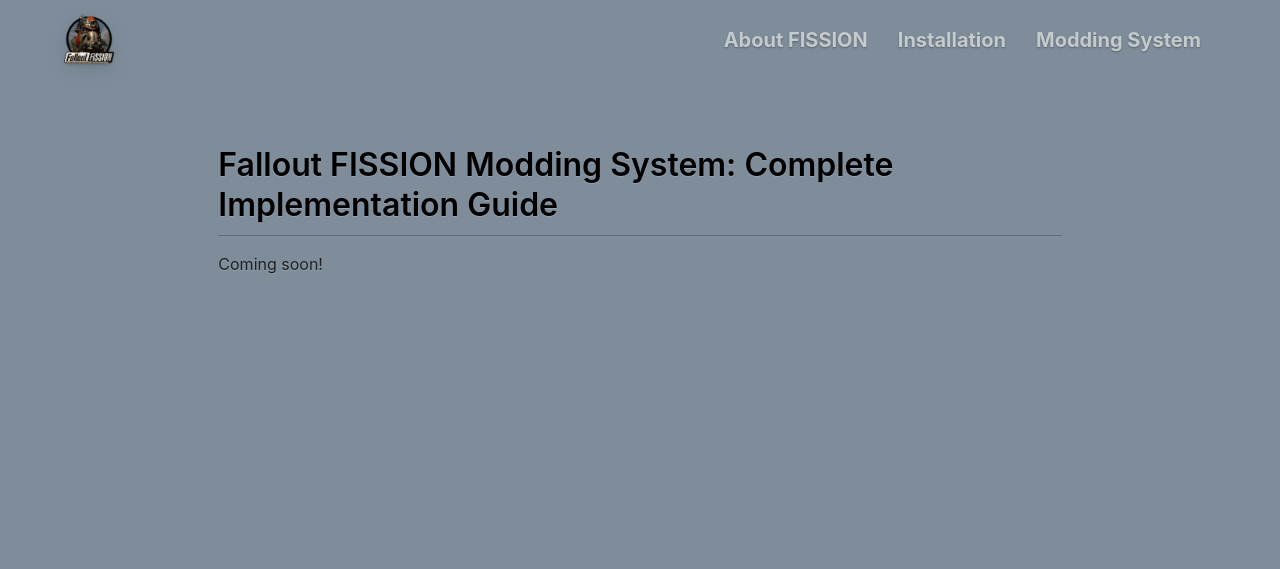
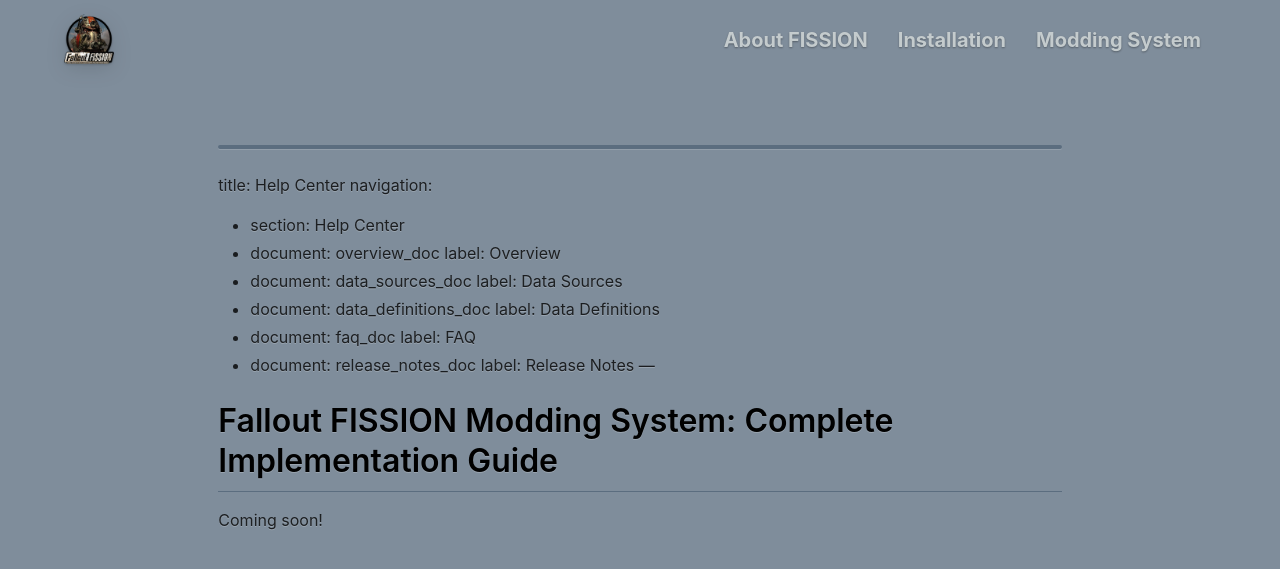
Before and after one commit to cambragol/fallout-fission, a Jekyll site: the page built from _pages/modding_notice.md, in a window 1280 px wide. Shown: the top 569 px of the page. Built offline with Jekyll 4.4.1, drawn with Linux system fonts in a browser that asks for light colours; nearby versions of some CDN libraries; comment, search, counter and statistics services are not loaded.

Commit message:
Update modding_notice.md

```diff
--- a/_pages/modding_notice.md
+++ b/_pages/modding_notice.md
@@ -5,6 +5,22 @@ include_in_header: true
 include_in_footer: true
 ---
 
+---
+title: Help Center
+navigation:
+  - section: Help Center
+  - document: overview_doc
+    label: Overview
+  - document: data_sources_doc
+    label: Data Sources
+  - document: data_definitions_doc
+    label: Data Definitions
+  - document: faq_doc
+    label: FAQ
+  - document: release_notes_doc
+    label: Release Notes
+---
+
 Fallout FISSION Modding System: Complete Implementation Guide
 =============================================================
 
```
